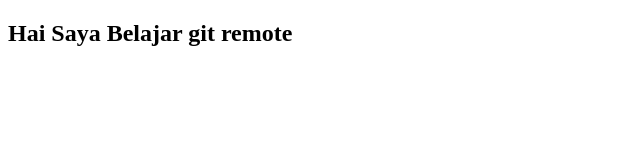
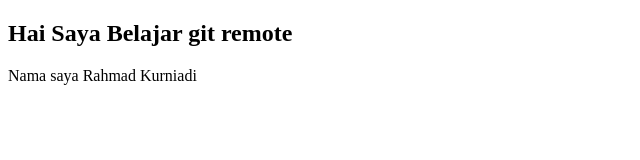
Before and after one commit to Rahmadkurniadi17/belajar-git-test, a plain HTML site: page index.html in a window 1280 px wide. Shown: the whole page, without its empty margins (0-640 px from the left). Drawn offline with Linux system fonts and the light colour scheme.

Commit message:
Menambahkan Paragraf di index.html

```diff
--- a/index.html
+++ b/index.html
@@ -5,5 +5,6 @@
 </head>
 <body>
 <h2>Hai Saya Belajar git remote</h2>
+<p>Nama saya Rahmad Kurniadi</p>
 </body>
 </html>
```
